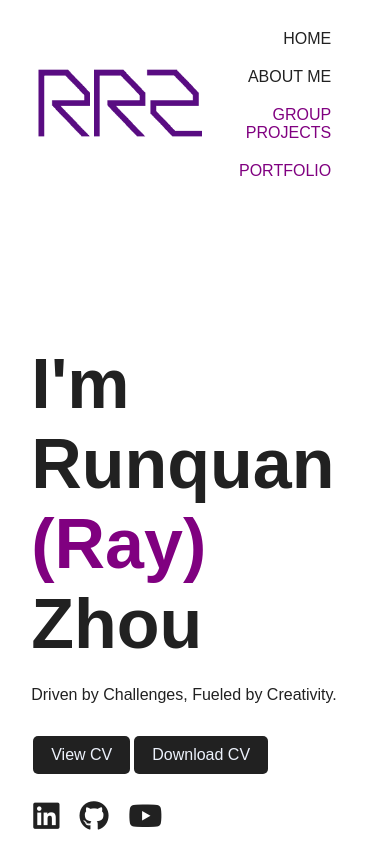
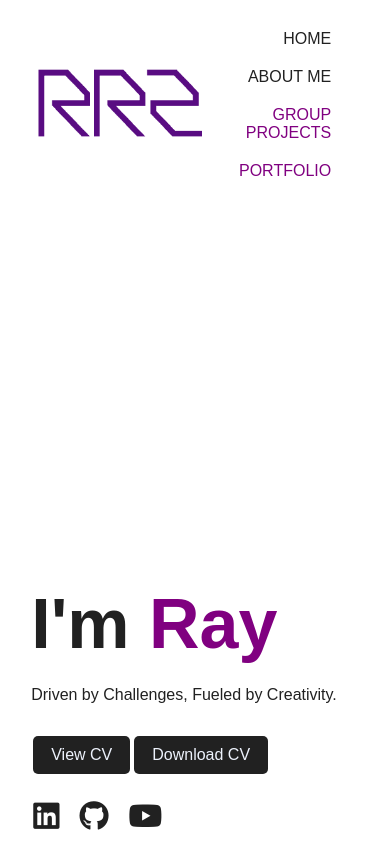
Before and after one commit to runquan-ray-zhou/0.4-personal_homepage, a React (Vite) app: page / in a window 390 px wide. Built offline with nearby package versions, Linux system fonts and the light colour scheme.

Commit message:
add ray and media query

```diff
--- a/src/App.css
+++ b/src/App.css
@@ -102,6 +102,9 @@ span{
     margin: 30px 2px;
     border-radius: 5px;
 }
+.info__shortname {
+    display: none;
+}
 .img-box{
     width: 25%;
     height: 50%;
@@ -132,4 +135,10 @@ span{
     .img-box {
         display: none;
     }
+    .info__fullname {
+        display: none;
+    }
+    .info__shortname {
+        display: block;
+    }
 }
--- a/src/components/Info.jsx
+++ b/src/components/Info.jsx
@@ -4,6 +4,7 @@ export default function Info() {
     <>
         <div className="info">
             <h1 className="info__fullname">I'm Runquan <br/> <span>(Ray)</span> Zhou</h1>
+            <h1 className="info__shortname">I'm <span>Ray</span></h1>
             <p>Driven by Challenges, Fueled by Creativity.</p>
             <div>
                 <a href="https://drive.google.com/file/d/1PU9O1aSlj2VsTaWBED22dhGutsqY4YopTi5Uoedt4-s/view" target="_blank" rel="noopener noreferrer">View CV</a>
```
